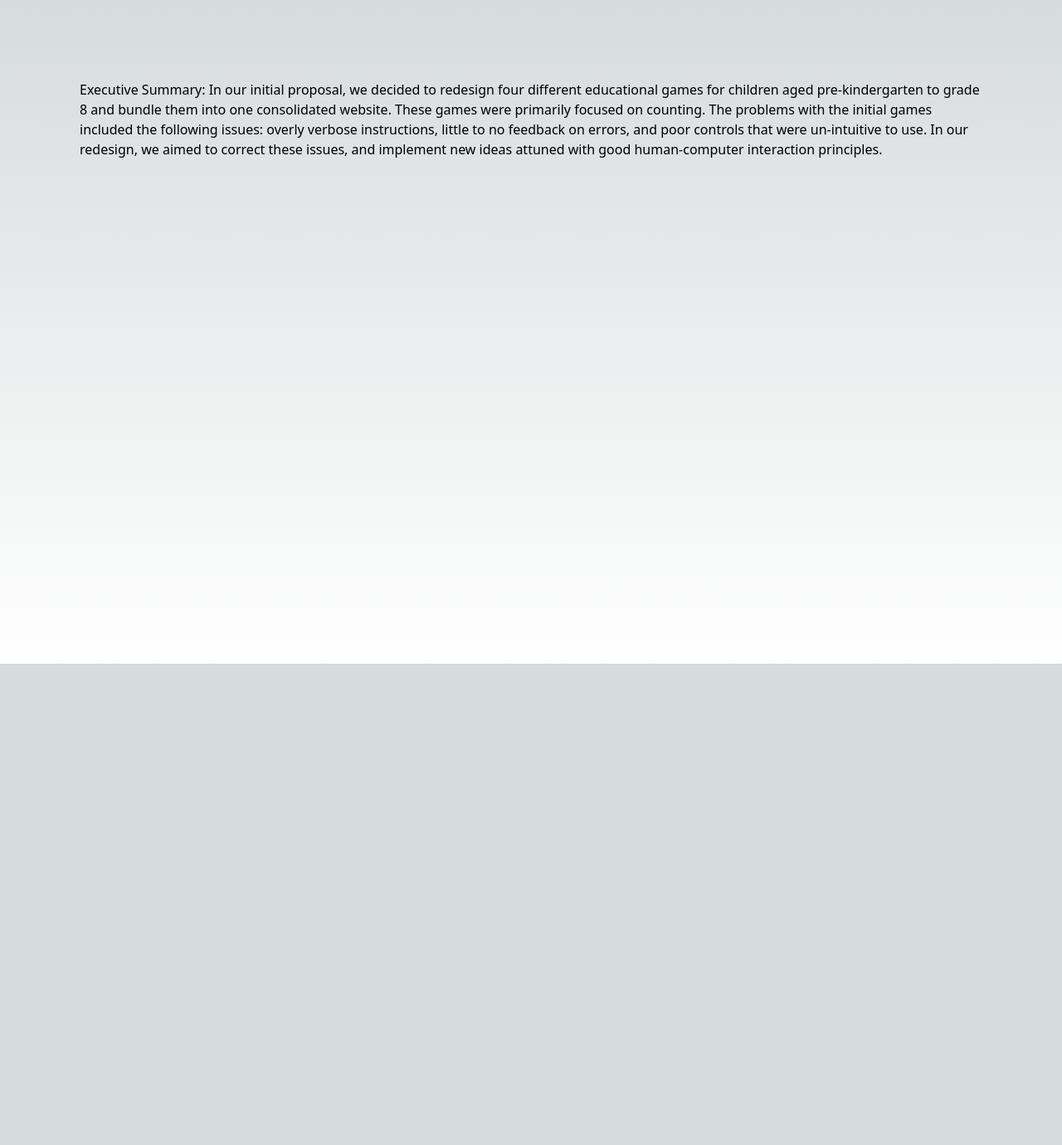
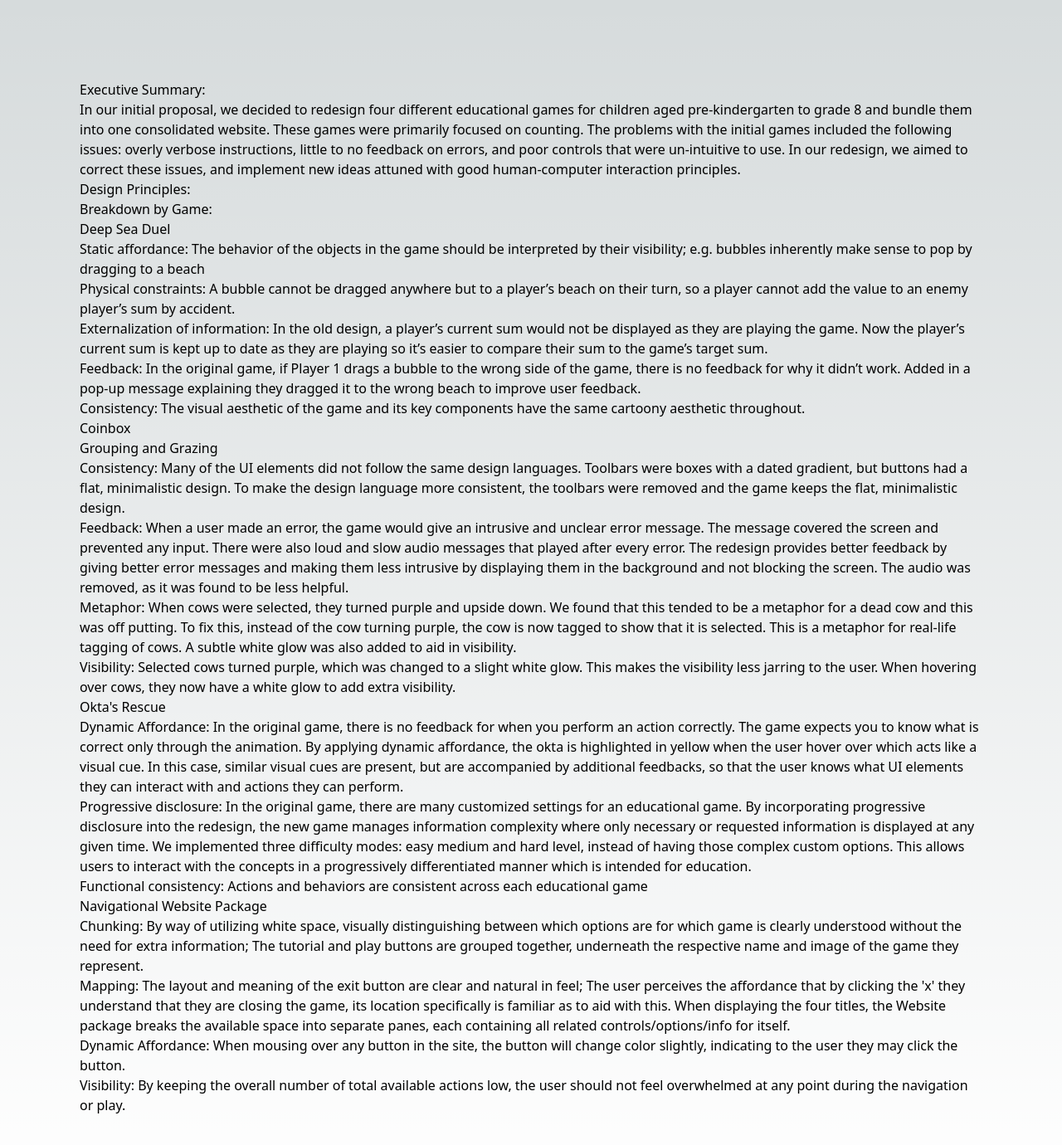
Before and after one commit to dnasutio/group7.github.io, a Next.js app: page / in a window 1280 px wide. Shown: the top 1380 px of the page at 83% size. Before the commit the page ends 800 px from the top, so only its background shows below. Built offline with nearby package versions, Linux system fonts and the light colour scheme.

Commit message:
Added design principles

```diff
--- a/pages/index.js
+++ b/pages/index.js
@@ -7,8 +7,74 @@ export default function Home() {
   return (
     <main className="flex min-h-screen flex-col items-center justify-between p-24">
       <p>
-        Executive Summary:
+        Executive Summary:<br />
         In our initial proposal, we decided to redesign four different educational games for children aged pre-kindergarten to grade 8 and bundle them into one consolidated website. These games were primarily focused on counting. The problems with the initial games included the following issues: overly verbose instructions, little to no feedback on errors, and poor controls that were un-intuitive to use. In our redesign, we aimed to correct these issues, and implement new ideas attuned with good human-computer interaction principles.
+      </p>
+      <p>
+        Design Principles:<br />
+        Breakdown by Game:<br />
+        Deep Sea Duel<br />
+        <ul>
+          <li>
+            Static affordance: The behavior of the objects in the game should be interpreted by their visibility; e.g. bubbles inherently make sense to pop by dragging to a beach
+          </li>
+          <li>
+            Physical constraints: A bubble cannot be dragged anywhere but to a player’s beach on their turn, so a player cannot add the value to an enemy player’s sum by accident.
+          </li>
+          <li>
+            Externalization of information: In the old design, a player’s current sum would not be displayed as they are playing the game. Now the player’s current sum is kept up to date as they are playing so it’s easier to compare their sum to the game’s target sum.
+          </li>
+          <li>
+            Feedback: In the original game, if Player 1 drags a bubble to the wrong side of the game, there is no feedback for why it didn’t work. Added in a pop-up message explaining they dragged it to the wrong beach to improve user feedback.
+          </li>
+          <li>
+            Consistency: The visual aesthetic of the game and its key components have the same cartoony aesthetic throughout.
+          </li>
+        </ul>
+        Coinbox<br />
+        <ul></ul>
+        Grouping and Grazing<br />
+        <ul>
+          <li>
+            Consistency: Many of the UI elements did not follow the same design languages. Toolbars were boxes with a dated gradient, but buttons had a flat, minimalistic design. To make the design language more consistent, the toolbars were removed and the game keeps the flat, minimalistic design.
+          </li>
+          <li>
+            Feedback: When a user made an error, the game would give an intrusive and unclear error message. The message covered the screen and prevented any input. There were also loud and slow audio messages that played after every error. The redesign provides better feedback by giving better error messages and making them less intrusive by displaying them in the background and not blocking the screen. The audio was removed, as it was found to be less helpful.
+          </li>
+          <li>
+            Metaphor: When cows were selected, they turned purple and upside down. We found that this tended to be a metaphor for a dead cow and this was off putting. To fix this, instead of the cow turning purple, the cow is now tagged to show that it is selected. This is a metaphor for real-life tagging of cows. A subtle white glow was also added to aid in visibility.
+          </li>
+          <li>
+            Visibility: Selected cows turned purple, which was changed to a slight white glow. This makes the visibility less jarring to the user. When hovering over cows, they now have a white glow to add extra visibility.
+          </li>
+        </ul>
+        Okta's Rescue<br />
+        <ul>
+          <li>
+            Dynamic Affordance: In the original game, there is no feedback for when you perform an action correctly. The game expects you to know what is correct only through the animation. By applying dynamic affordance, the okta is highlighted in yellow when the user hover over which acts like a visual cue. In this case, similar visual cues are present, but are accompanied by additional feedbacks, so that the user knows what UI elements they can interact with and actions they can perform.
+          </li>
+          <li>
+            Progressive disclosure: In the original game, there are many customized settings for an educational game. By incorporating progressive disclosure into the redesign, the new game manages information complexity where only necessary or requested information is displayed at any given time. We implemented three difficulty modes: easy medium and hard level, instead of having those complex custom options. This allows users to interact with the concepts in a progressively differentiated manner which is intended for education.
+          </li>
+          <li>
+            Functional consistency: Actions and behaviors are consistent across each educational game
+          </li>
+        </ul>
+        Navigational Website Package<br />
+        <ul>
+          <li>
+            Chunking: By way of utilizing white space, visually distinguishing between which options are for which game is clearly understood without the need for extra information; The tutorial and play buttons are grouped together, underneath the respective name and image of the game they represent.
+          </li>
+          <li>
+            Mapping: The layout and meaning of the exit button are clear and natural in feel; The user perceives the affordance that by clicking the 'x' they understand that they are closing the game, its location specifically is familiar as to aid with this. When displaying the four titles, the Website package breaks the available space into separate panes, each containing all related controls/options/info for itself.
+          </li>
+          <li>
+            Dynamic Affordance: When mousing over any button in the site, the button will change color slightly, indicating to the user they may click the button.
+          </li>
+          <li>
+            Visibility: By keeping the overall number of total available actions low, the user should not feel overwhelmed at any point during the navigation or play.
+          </li>
+        </ul>
       </p>
     </main>
   )
```
